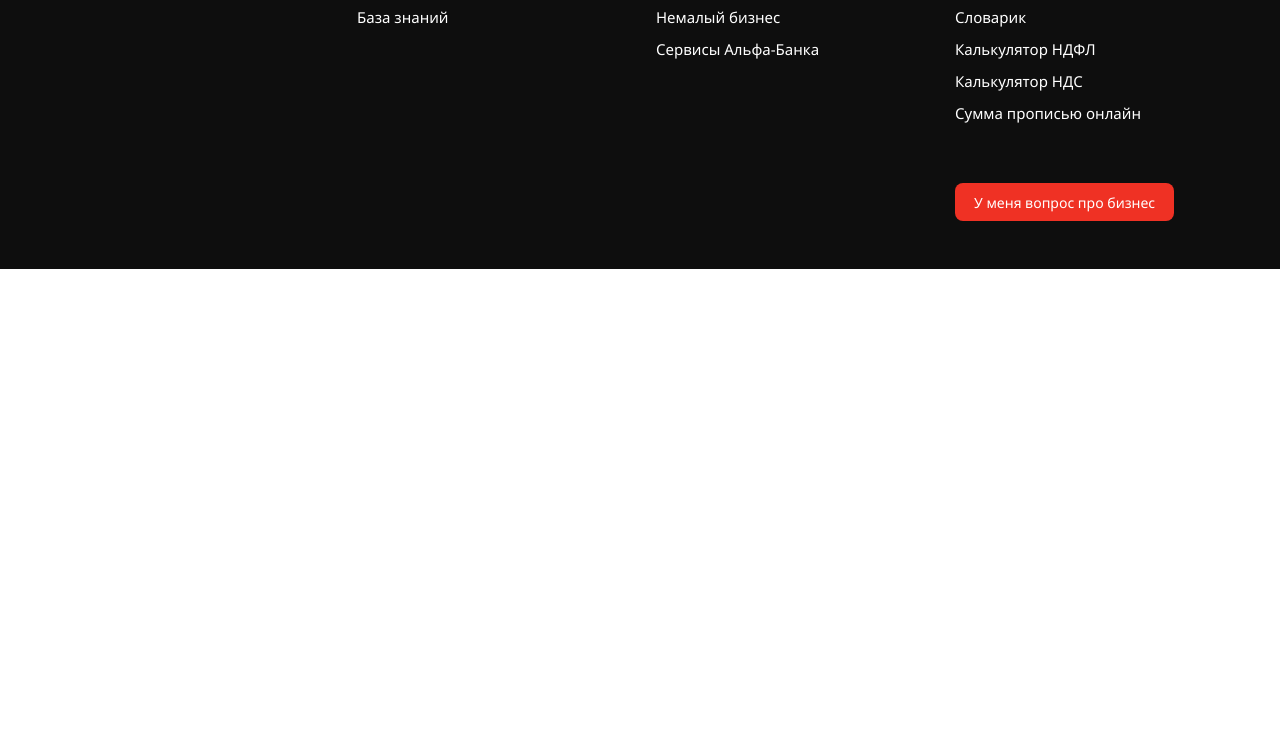
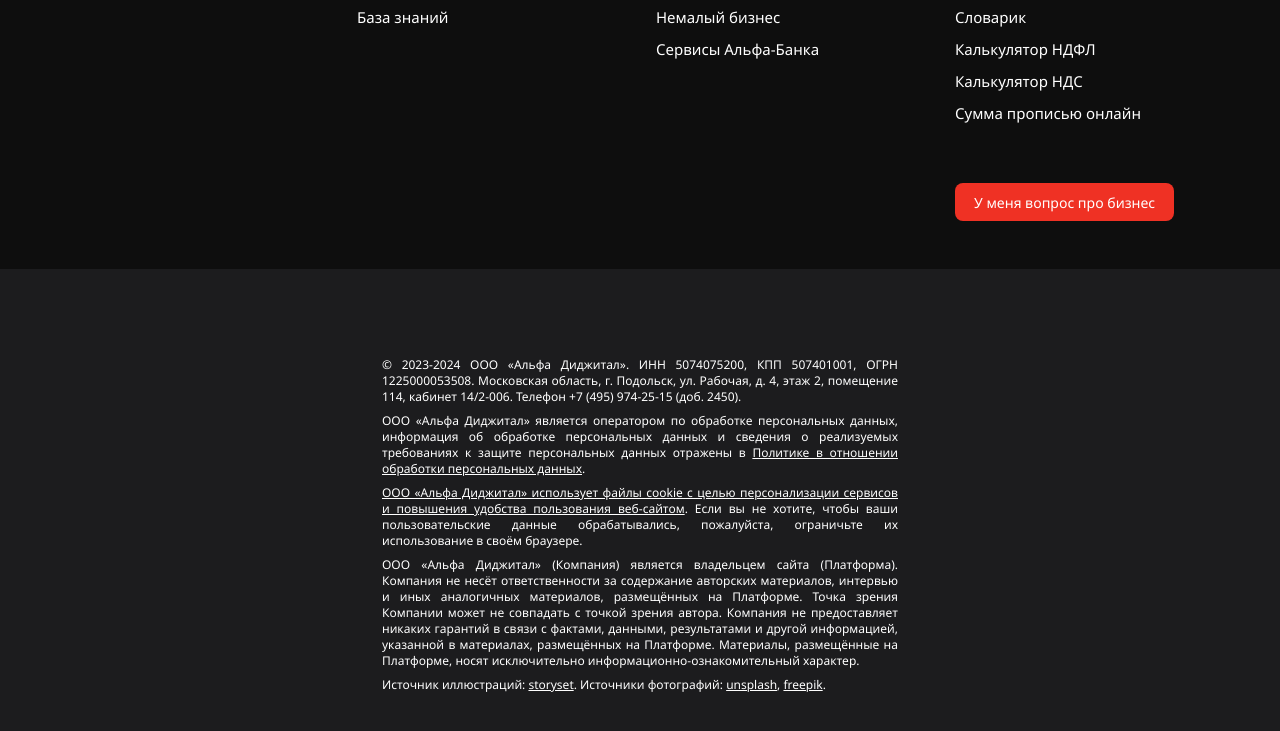
Before and after one commit to PaHuMbIu/Internet_marketing, a website: page index.html in a window 1280 px wide. Shown: the part 1610-2341 px from the top of the page. Before the commit the page ends 1879 px from the top, so only its background shows below. Drawn offline with nearby package versions, Linux system fonts and the light colour scheme.

Commit message:
06.12.2024 14:41

```diff
--- a/index.html
+++ b/index.html
@@ -11,6 +11,7 @@
     <link rel="stylesheet" href="styles/content.css">
     <link rel="stylesheet" href="styles/feedback.css">
     <link rel="stylesheet" href="styles/resources.css">
+    <link rel="stylesheet" href="styles/footer.css">
 </head>
 <body>
 
@@ -336,7 +337,38 @@
         <button class="btn-business-question">У меня вопрос про бизнес</button>
     </ul>
 </div>
-
+<!-- FOOTER -->
+<div class="container-footer">
+    <div class="footer">
+        <p>© 2023-2024 ООО «Альфа Диджитал». ИНН 5074075200, КПП 507401001, ОГРН 1225000053508. Московская область, г.
+            Подольск, ул. Рабочая, д. 4, этаж 2, помещение 114, кабинет 14/2-006. Телефон +7 (495) 974-25-15 (доб.
+            2450).</p>
+        <p>
+            ООО «Альфа Диджитал» является оператором по обработке персональных данных, информация об обработке
+            персональных
+            данных и сведения о реализуемых требованиях к защите персональных данных отражены в <a
+                target="_blank" href="https://rb.ru/kurs/assets/docs/%D0%9F%D0%BE%D0%BB%D0%B8%D1%82%D0%B8%D0%BA%D0%B0%20%D0%BE%D0%B1%D1%80%D0%B0%D0%B1%D0%BE%D1%82%D0%BA%D0%B8%20%D0%BF%D0%B5%D1%80%D1%81%D0%BE%D0%BD%D0%B0%D0%BB%D1%8C%D0%BD%D1%8B%D1%85%20%D0%B4%D0%B0%D0%BD%D0%BD%D1%8B%D1%85.pdf">Политике
+            в отношении обработки персональных данных</a>.
+        </p>
+        <p>
+            <a target="_blank" href="https://rb.ru/kurs/assets/docs/cookie.pdf">ООО «Альфа Диджитал» использует файлы cookie с целью
+                персонализации сервисов и повышения удобства пользования веб-сайтом</a>.
+            Если вы не хотите, чтобы ваши пользовательские данные обрабатывались, пожалуйста, ограничьте их
+            использование в своём браузере.</p>
+        <p>ООО «Альфа Диджитал» (Компания) является владельцем сайта (Платформа). Компания не несёт ответственности за
+            содержание авторских материалов, интервью и иных аналогичных материалов, размещённых на Платформе. Точка
+            зрения Компании может не совпадать с точкой зрения автора. Компания не предоставляет никаких гарантий в
+            связи с фактами, данными, результатами и другой информацией, указанной в материалах, размещённых на
+            Платформе. Материалы, размещённые на Платформе, носят исключительно информационно-ознакомительный
+            характер.</p>
+        <p>Источник иллюстраций:
+            <a target="_blank" href="https://storyset.com/">storyset</a>.
+            Источники фотографий:
+            <a target="_blank" href="https://unsplash.com/">unsplash</a>,
+            <a target="_blank" href="https://ru.freepik.com/">freepik</a>.
+        </p>
+    </div>
+</div>
 
 <script src="https://cdn.jsdelivr.net/npm/imask"></script>
 <script src="scripts/login.js"></script>
--- a/styles/feedback.css
+++ b/styles/feedback.css
@@ -71,23 +71,11 @@
 .star:hover {
     fill: #f8b6a9;
 }
-
-
-.star:has(~ .star:hover) .container-rating-star, .container-rating-star:not(:hover) .star:has(~ .star.selected-star) {
+.container-rating-star:has(~ .container-rating-star:hover) .star, .rating-star:not(:hover) .container-rating-star:has(~ .container-rating-star.selected-star) .star {
     fill: #d91d0b;
 }
-
-
-/*.star ~ .star:hover {*/
-/*    fill: #d91d0b; !important;*/
-/*}*/
-
-/*.container-rating-star:hover (.star:has ~ .star) {*/
-/*    fill: #d91d0b; !important;*/
-/*}*/
-
 .container-rating-star:hover ~ .container-rating-star .star {
-    fill: #b8b9c0; /* JS  */
+    fill: #b8b9c0;
 }
 
 .container-menu-item-feedback {
--- /dev/null
+++ b/styles/footer.css
@@ -0,0 +1,26 @@
+.container-footer {
+    background-color: #1c1c1e;
+    padding: 80px 70px 48px;
+}
+
+.footer {
+    display: flex;
+    flex-wrap: wrap;
+    margin-right: 312px;
+    margin-left: 312px;
+    text-align: justify;
+
+    color: #ffffff;
+    font-family: "Segoe UI";
+    font-size: 12px;
+    line-height: 16px;
+    font-weight: 400;
+}
+
+.footer > p {
+    margin: 8px 0 0;
+}
+
+.footer > p > a {
+    color: #ffffff;
+}
--- a/styles/resources.css
+++ b/styles/resources.css
@@ -25,7 +25,6 @@
 
 .resources > li {
     width: fit-content;
-    height: fit-content;
     list-style: none;
     color: #ffffff;
     font-family: "Segoe UI";
```
